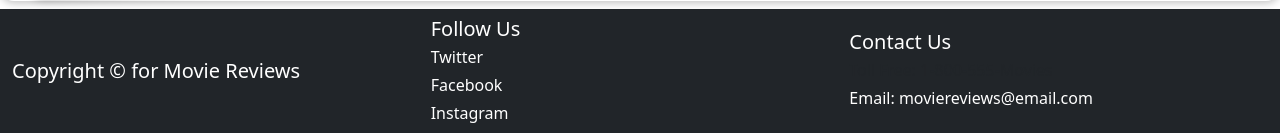
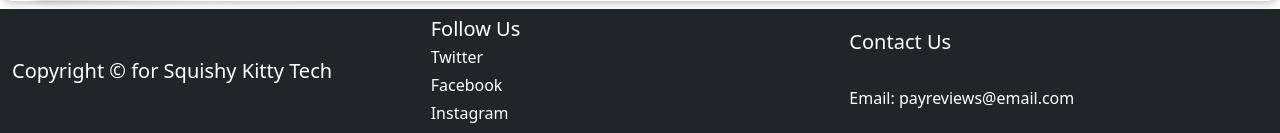
Before and after one commit to Semester3Sprint1/Sprint2, a React (Create React App) app in the folder Project/s3-sprint2/: page / in a window 1280 px wide. Shown: the part 1001-1134 px from the top of the page. Built offline with nearby package versions, Linux system fonts and the light colour scheme; no server answers.

Commit message:
Footer Fixed

```diff
--- a/Project/s3-sprint2/src/Components/Main/Footer.jsx
+++ b/Project/s3-sprint2/src/Components/Main/Footer.jsx
@@ -10,7 +10,7 @@ const Footer = () => {
           aria-current="true"
         >
           {/* Store Hours */}
-          <h5 className="mb-1">Copyright &copy; for Movie Reviews</h5>
+          <h5 className="mb-1">Copyright &copy; for Squishy Kitty Tech</h5>
         </span>
         {/* Follow Us */}
         <span className="list-group-item list-group-item-action active">
@@ -32,10 +32,10 @@ const Footer = () => {
         {/* Contact Us */}
         <span className="list-group-item list-group-item-action active">
           <h5 className="mb-1">Contact Us</h5>
-          <p className="mb-1">Toll Free: 1-800-555-Movies</p>
+          <p className="mb-1">Toll Free: 1-800-555-SquihyKitty</p>
           <p className="mb-1">
-            <a href="mailto:moviereviews@email.ca" target="_blank">
-              Email: moviereviews@email.com
+            <a href="mailto:payreviews@email.com" target="_blank">
+              Email: payreviews@email.com
             </a>
           </p>
         </span>
```
